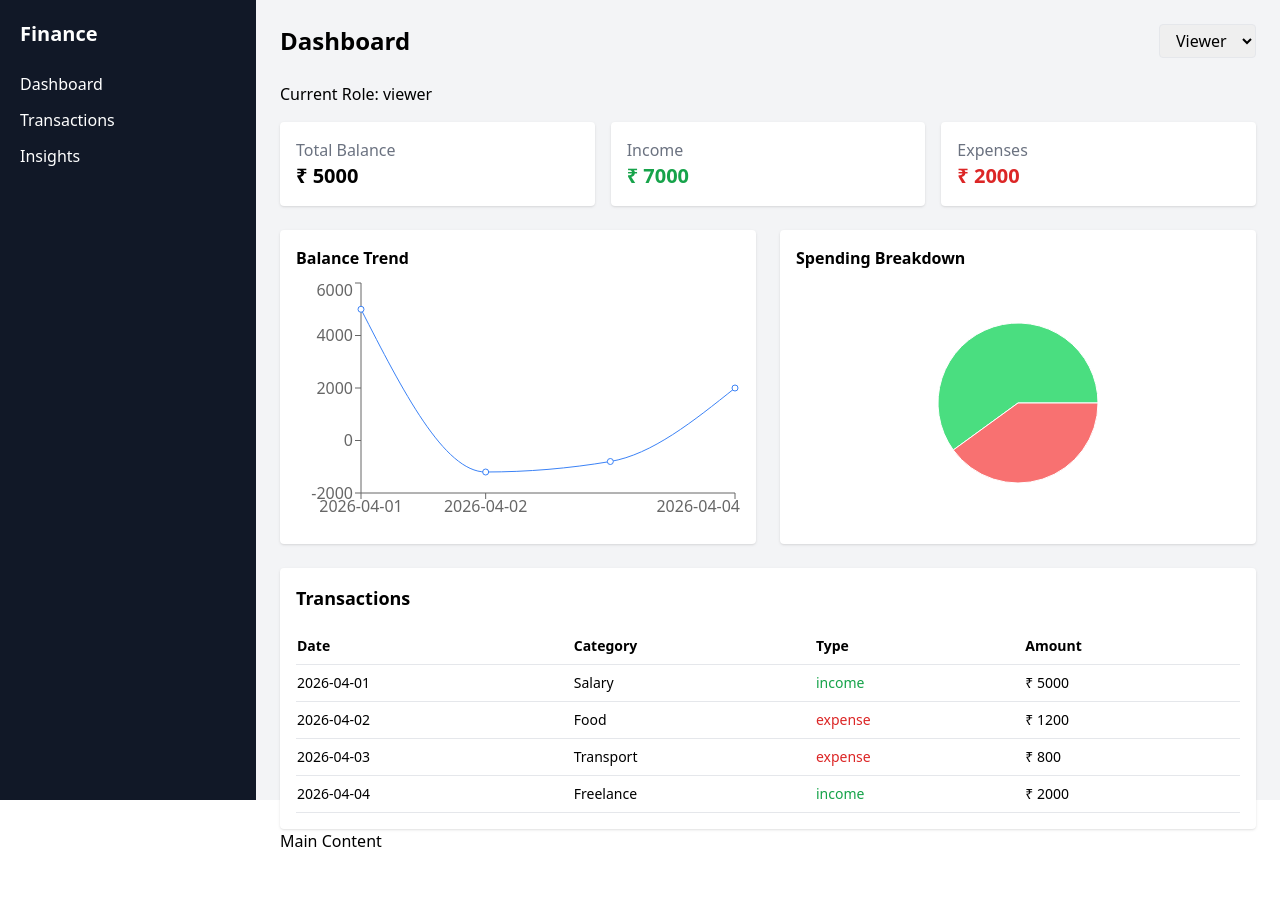
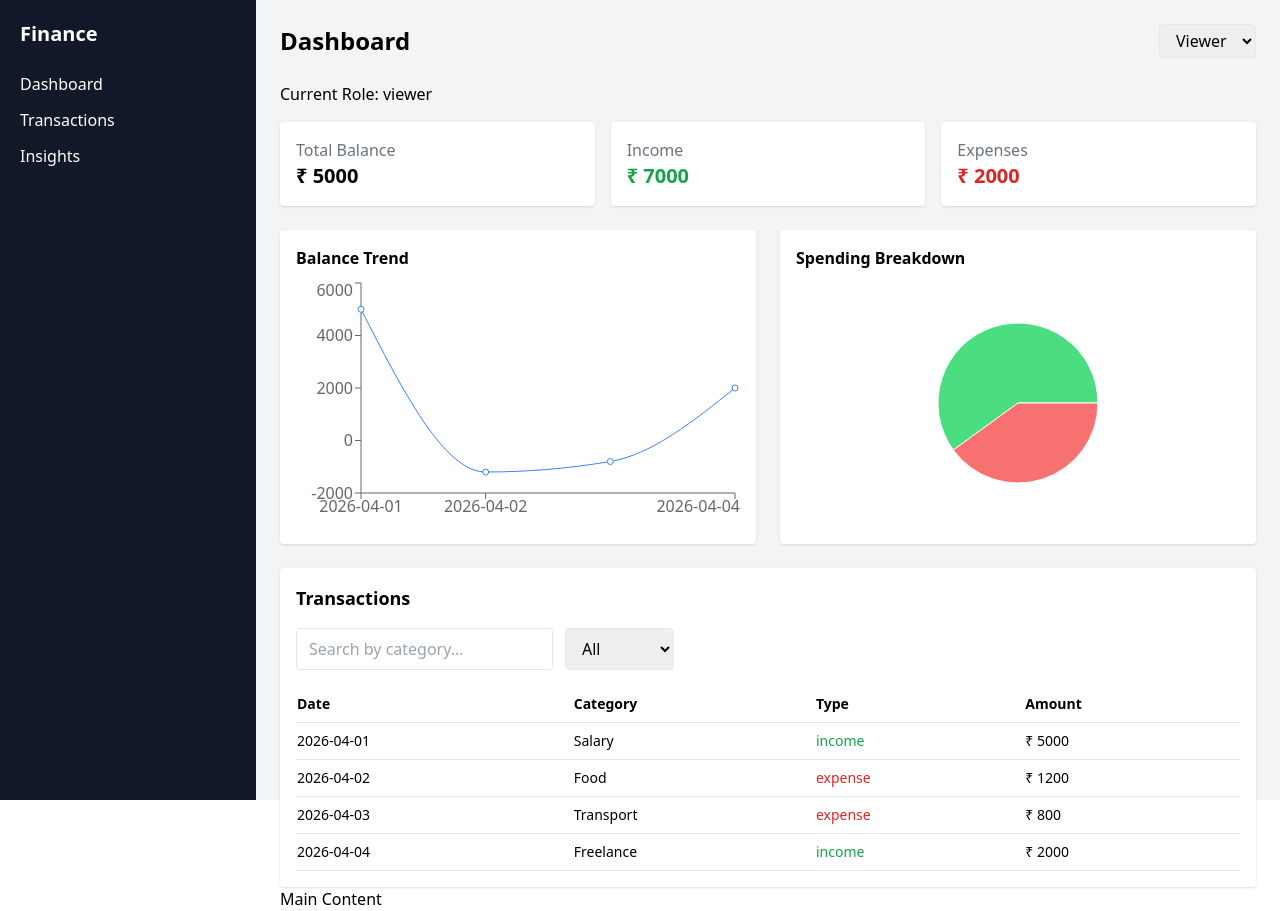
Before and after one commit to Sweety-Mitra/Finance_Dashboard, a React (Vite) app: page / in a window 1280 px wide. Before the commit the page ends 853 px from the top, so only its background shows below. Built offline with nearby package versions, Linux system fonts and the light colour scheme.

Commit message:
feat: implement transaction filtering and search functionality

```diff
--- a/src/components/transactions/TransactionTable.jsx
+++ b/src/components/transactions/TransactionTable.jsx
@@ -1,14 +1,49 @@
-import { useContext } from "react";
+import { useContext, useState } from "react";
 import { AppContext } from "../../context/AppContext";
 
 const TransactionTable = () => {
     const { transactions } = useContext(AppContext);
+    const [search, setSearch] = useState("");
+    const [filterType, setFilterType] = useState("all");
+
+    const filteredTransactions = transactions.filter((t) => {
+        const matchesSearch = t.category
+            .toLowerCase()
+            .includes(search.toLowerCase());
+
+        const matchesType =
+            filterType === "all" || t.type === filterType;
+
+        return matchesSearch && matchesType;
+    });
 
     return (
         <div className="bg-white p-4 rounded shadow mt-6">
             <h3 className="text-lg font-semibold mb-4">Transactions</h3>
 
-      {transactions.length === 0 ? (
+            <div className="flex flex-col md:flex-row gap-3 mb-4">
+                {/* Search */}
+                <input
+                    type="text"
+                    placeholder="Search by category..."
+                    value={search}
+                    onChange={(e) => setSearch(e.target.value)}
+                    className="border px-3 py-2 rounded focus:outline-none focus:ring-2 focus:ring-blue-400"
+                />
+
+                {/* Filter */}
+                <select
+                    value={filterType}
+                    onChange={(e) => setFilterType(e.target.value)}
+                    className="border px-3 py-2 rounded"
+                >
+                    <option value="all">All</option>
+                    <option value="income">Income</option>
+                    <option value="expense">Expense</option>
+                </select>
+            </div>
+
+            {filteredTransactions.length === 0 ? (
                 <p className="text-gray-500">No transactions found</p>
             ) : (
                 <table className="w-full text-left text-sm">
@@ -22,7 +57,7 @@ const TransactionTable = () => {
                     </thead>
 
                     <tbody>
-            {transactions.map((t) => (
+                        {filteredTransactions.map((t) => (
                             <tr key={t.id} className="border-b hover:bg-gray-50">
                                 <td className="py-2">{t.date}</td>
                                 <td>{t.category}</td>
```
Lines whose indentation alone changed are shown as unchanged.
